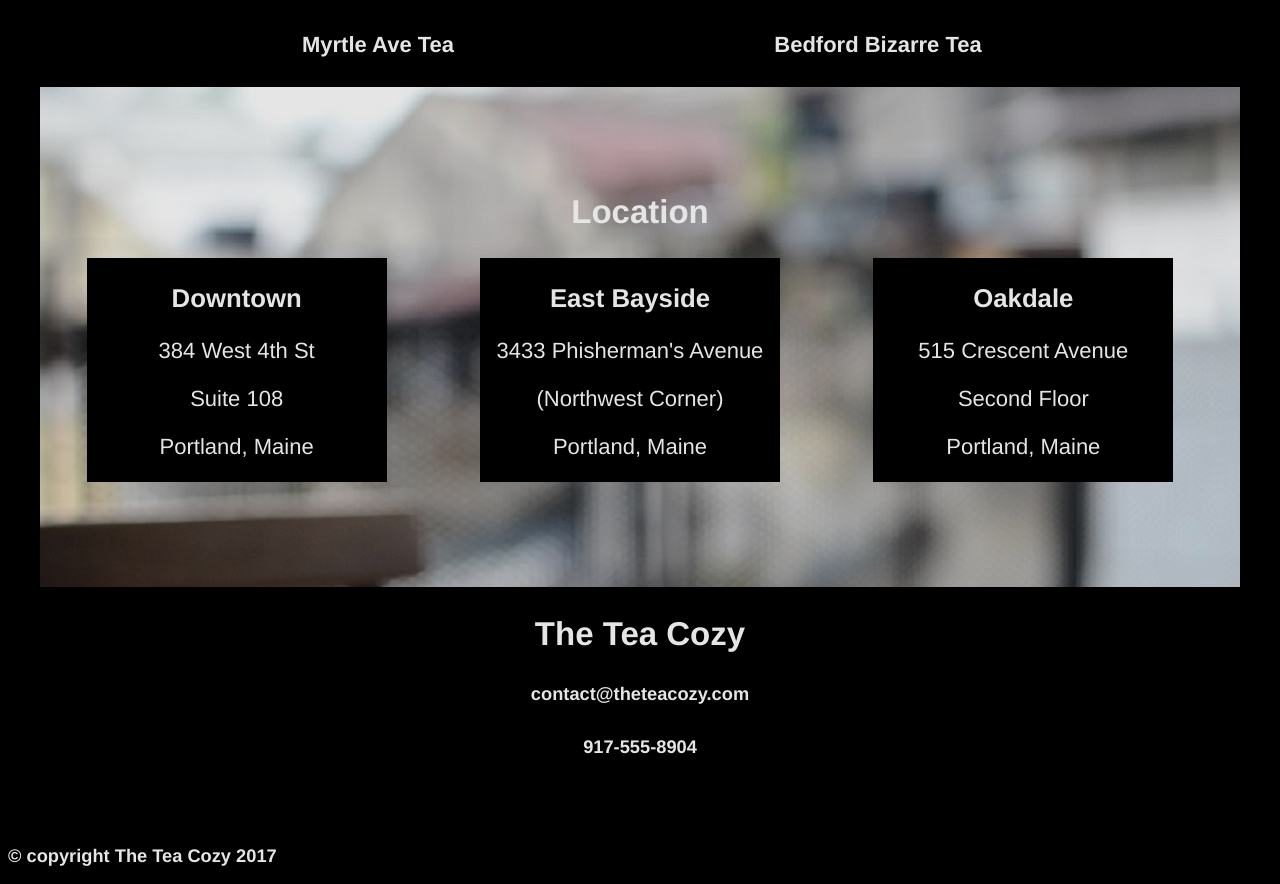
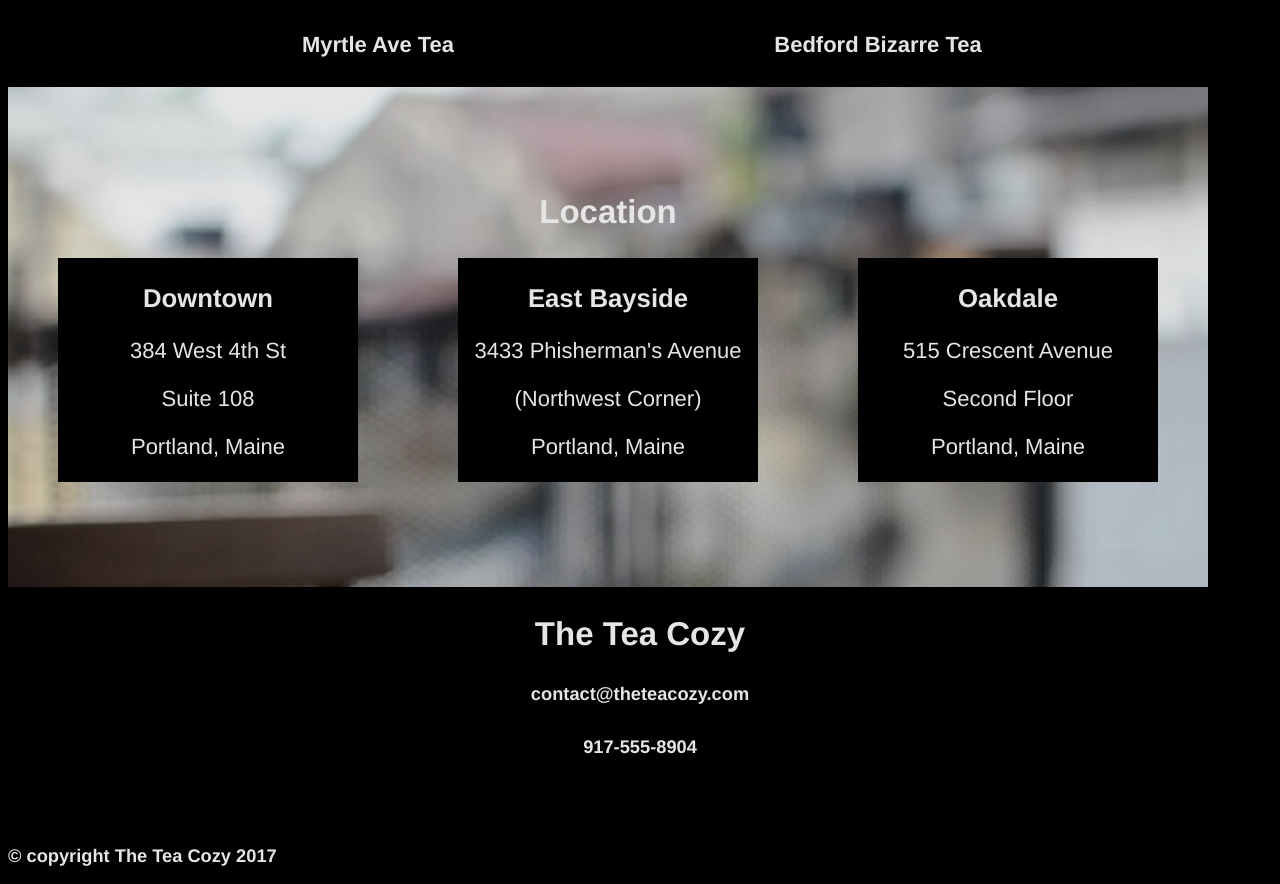
Before and after one commit to bdarabzand/tea-cozy, a plain HTML site: page index.html in a window 1280 px wide. Shown: the part 1379-2263 px from the top of the page. Drawn offline with Linux system fonts and the light colour scheme.

Commit message:
errors of header and margins corrected

```diff
--- a/index.html
+++ b/index.html
@@ -62,12 +62,12 @@
 
   <!-- location section -->
 
-<div class='container'>
+<div class='container' id='location'>
     <br />
     <br />
     <br />
     <h2>Location</h2>
-    <div class='location' id='location'>
+    <div class='location'>
         <div class='column -25'>
             <div class='joo'>
             <h3>Downtown</h3>
--- a/resources/css/style.css
+++ b/resources/css/style.css
@@ -97,7 +97,7 @@ justify-content: center;
 .container{
     max-width: 1200px;
     height: 500px;
-    margin: 0 auto;
+
     background-image: url(../images/img-locations-background001.jpg);
     color: white;
 }
@@ -107,7 +107,6 @@ justify-content: center;
     flex-direction: row;
     flex-wrap: wrap;
     flex: 1;
-    margin-right: 20px;
 }
 
    .column {
```
Also changed, not shown: resources/images/img-locations-background.jpg.
